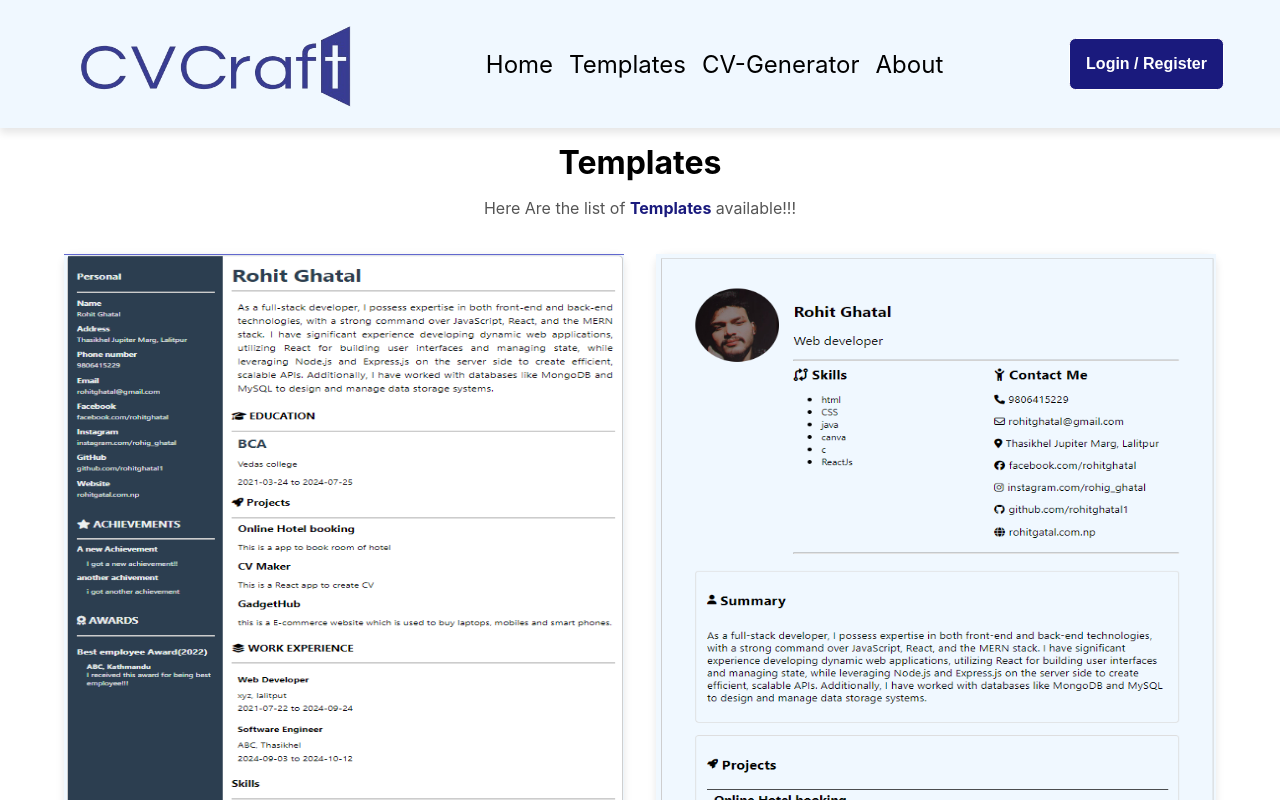
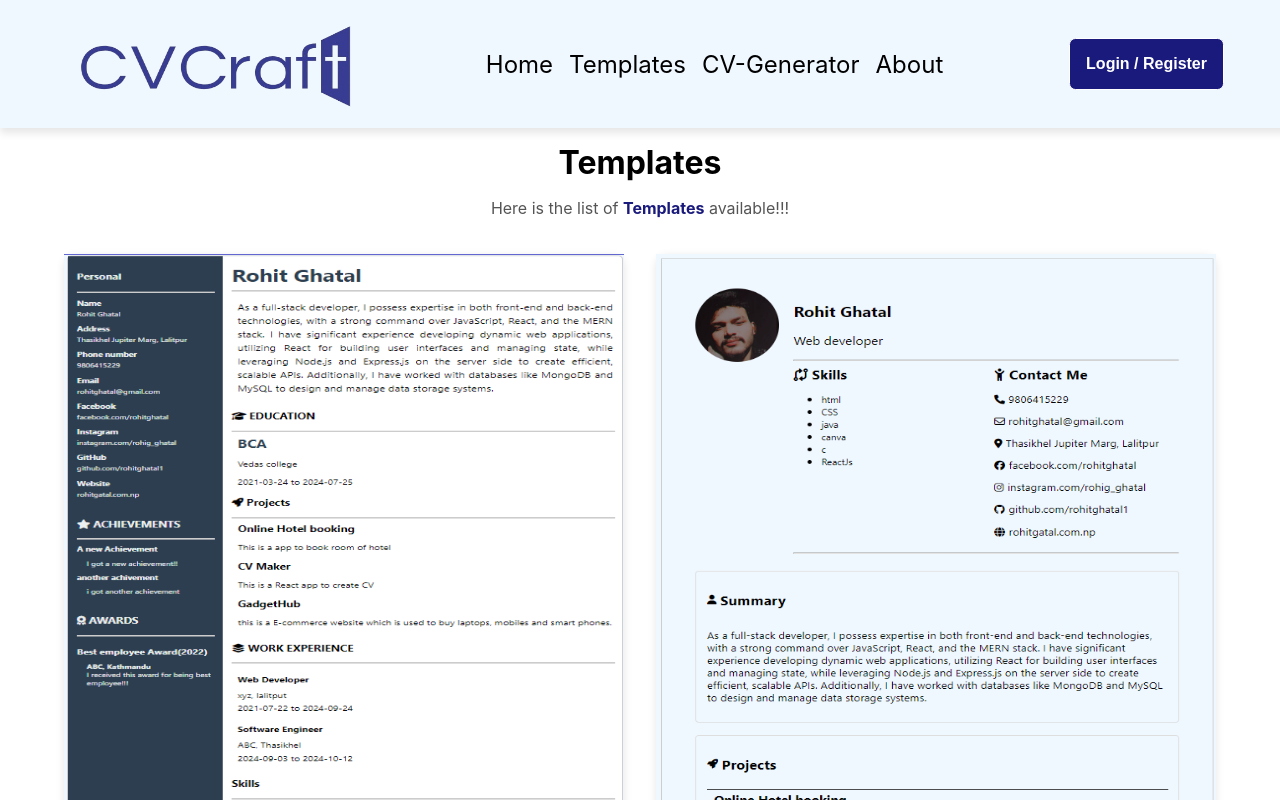
Before and after one commit to rohitghatal1/CVMaker-ReactJS, a React (Create React App) app: page /templateTab in a window 1280 px wide. Shown: the top 800 px of the page. Built offline with nearby package versions, Linux system fonts and the light colour scheme.

Commit message:
removed unneccesary code

```diff
--- a/src/components/TemplateTab.js
+++ b/src/components/TemplateTab.js
@@ -7,7 +7,7 @@ export default function TemplateTab() {
     <div>
       <div className="TemplateTab">
         <h2>Templates</h2>
-        <p>Here Are the list of <span>Templates</span> available!!!</p>
+        <p>Here is the list of <span>Templates</span> available!!!</p>
 
         <div className="templates-Container">
             {templateData.map((template) => (
--- a/src/components/templates.css
+++ b/src/components/templates.css
@@ -67,9 +67,6 @@
     width: 100%;
 }
 
-.templateContainer .templateCard:hover{
-    transform: translateY(-5px);
-}
 .templateContainer .imageContainer {
     width: 25rem;
     height: 30rem;
```
